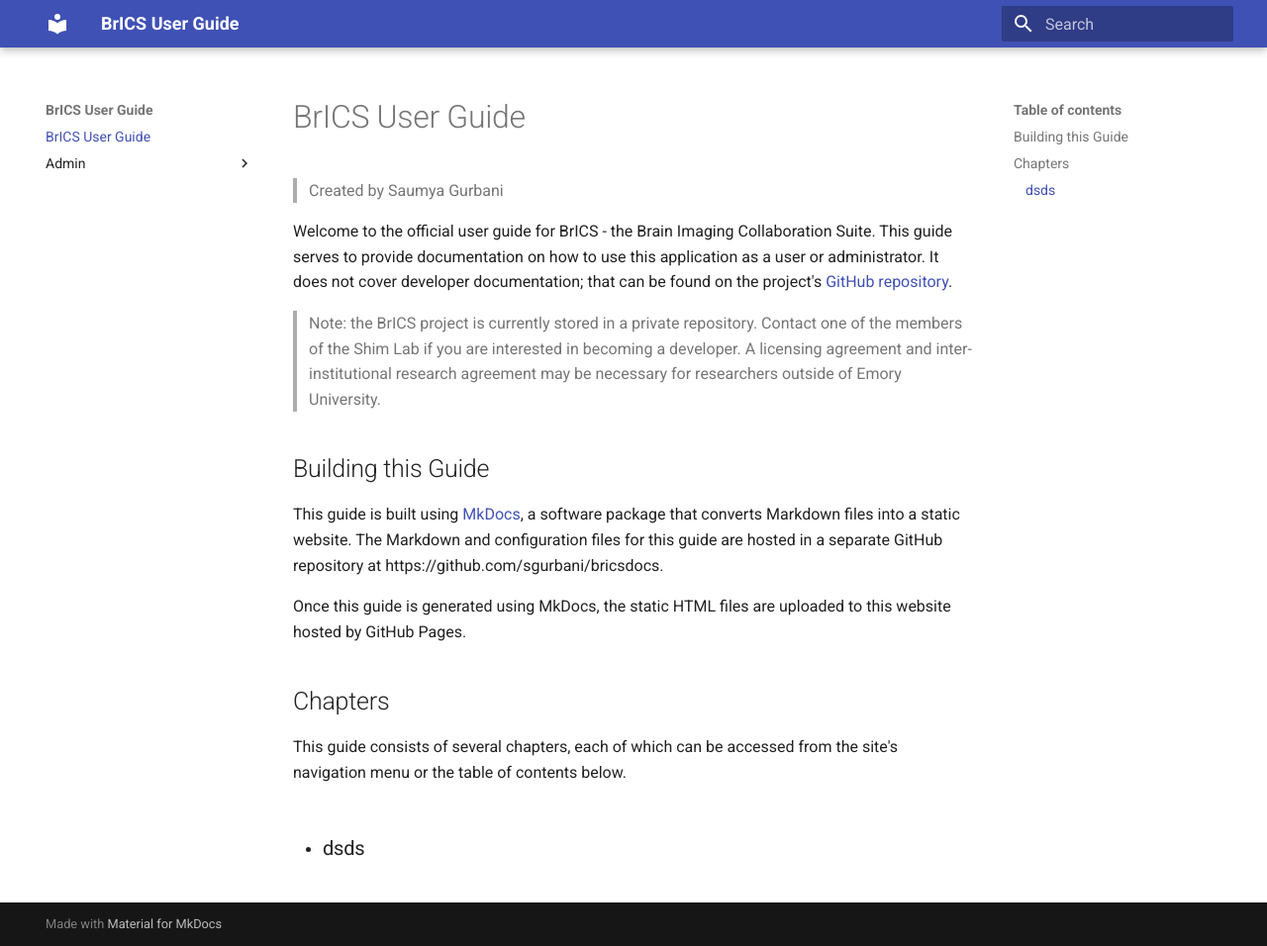
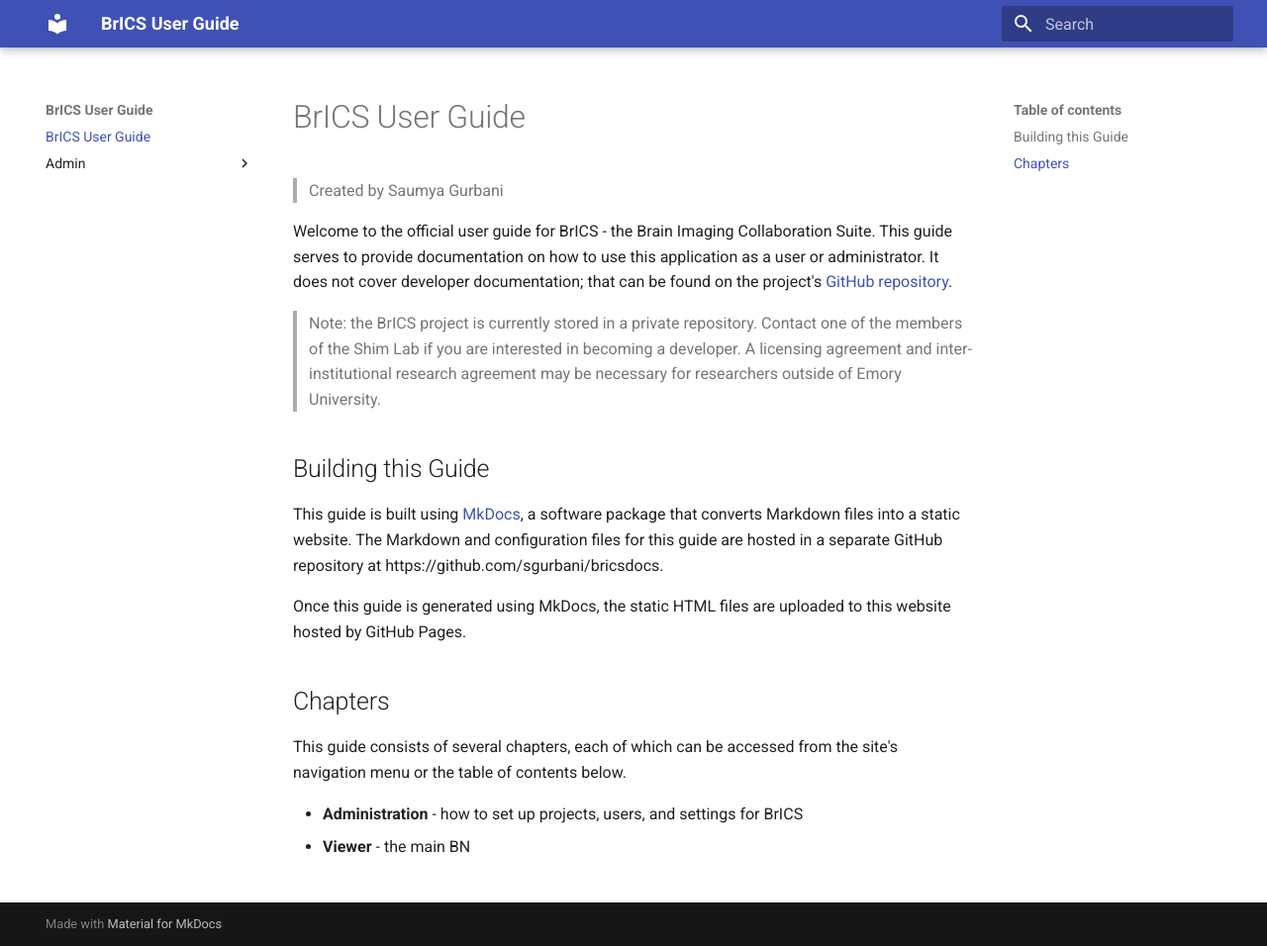
Before and after one commit to BrainImaging/brics-docs, an MkDocs documentation site: the page built from docs/index.md, in a window 1280 px wide and 956 px high. Shown: the whole window at 99% size. Built offline with MkDocs 1.6.1 and Material for MkDocs 9.7.7, drawn with Linux system fonts in a browser that asks for light colours.

Commit message:
docs/index.md updated from https://stackedit.io/

```diff
--- a/docs/index.md
+++ b/docs/index.md
@@ -13,8 +13,9 @@ Once this guide is generated using MkDocs, the static HTML files are uploaded to
 ## Chapters
 This guide consists of several chapters, each of which can be accessed from the site's navigation menu or the table of contents below.
 
- - ### dsds
+ - **Administration** - how to set up projects, users, and settings for BrICS
+ - **Viewer** - the main BN
 
 <!--stackedit_data:
-eyJoaXN0b3J5IjpbMTEyNzI0MTMxOF19
+eyJoaXN0b3J5IjpbLTExODA4NjM4NF19
 -->
```
